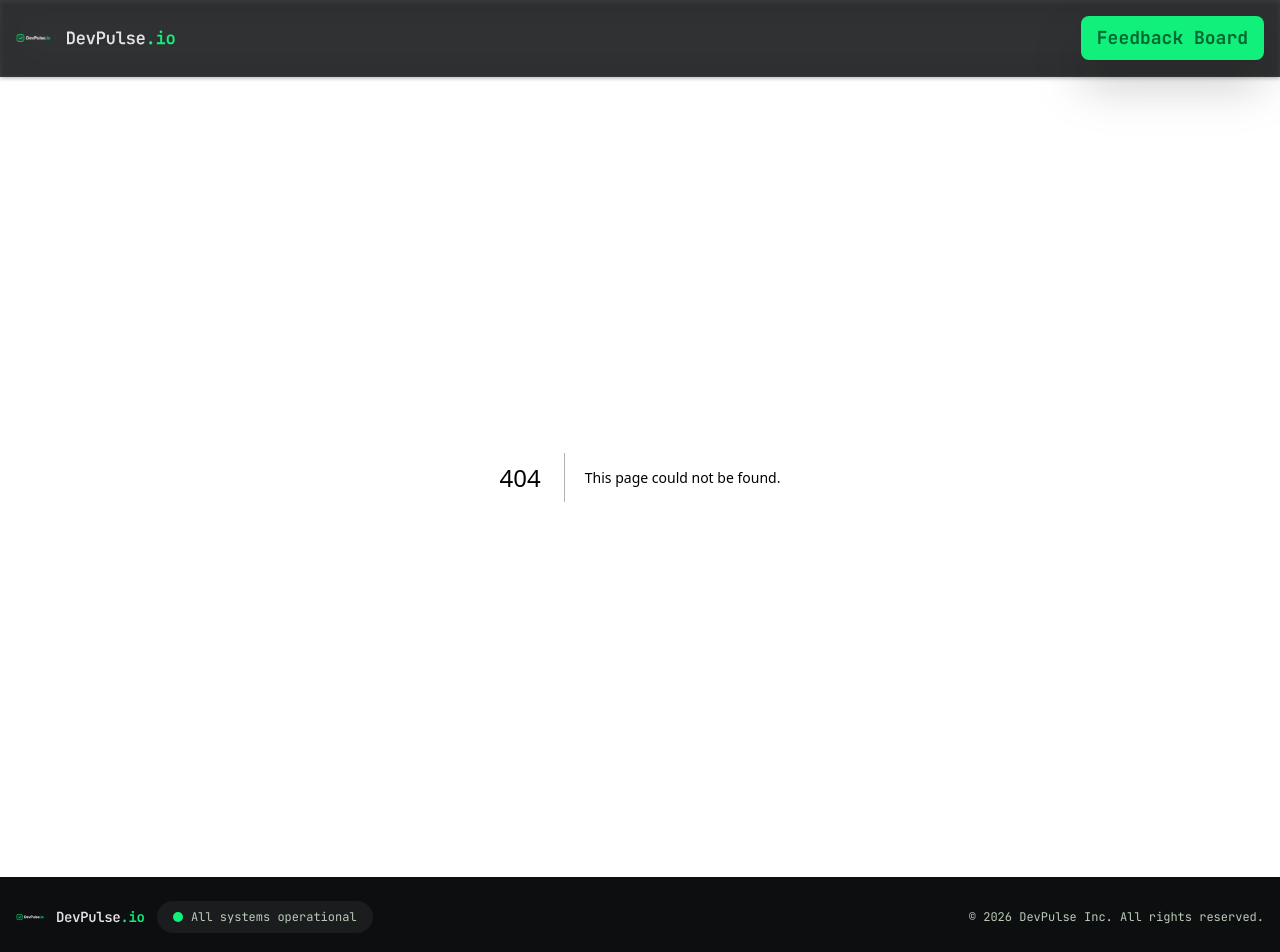
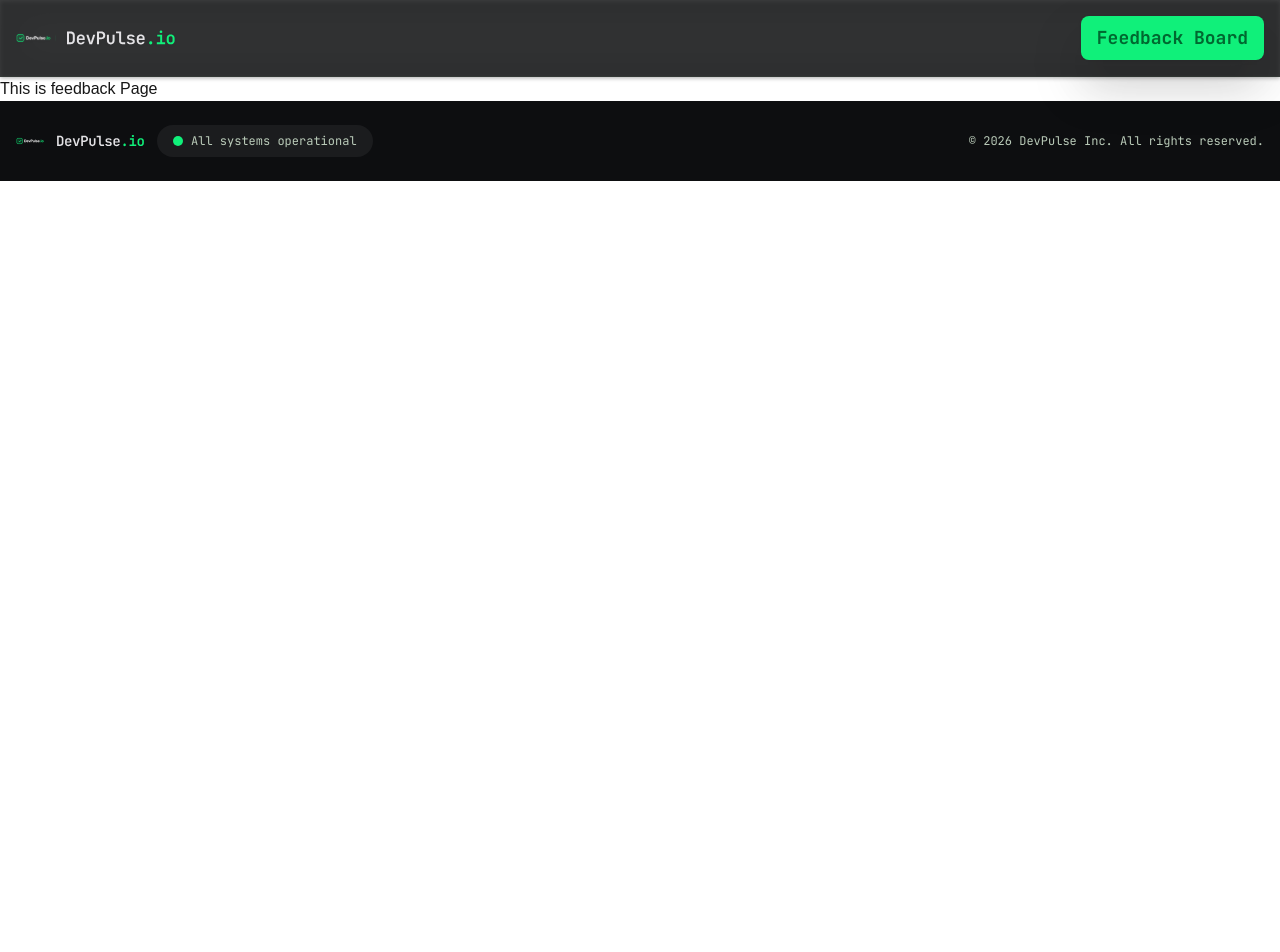
Before and after one commit to abhinavan00/developer_saas_waitlist_and_feedback, a Next.js app: page /feedback in a window 1280 px wide. Before the commit this address had no page. Shown: the top 952 px of the page. After the commit the page ends 800 px from the top, so only its background shows below. Built offline with nearby package versions, Linux system fonts and the light colour scheme.

Commit message:
Minor updates in code

```diff
--- /dev/null
+++ b/app/feedback/page.tsx
@@ -0,0 +1,7 @@
+export default function Feedback() {
+    return (
+        <main>
+            This is feedback Page
+        </main>
+    )
+}
--- a/components/Footer.tsx
+++ b/components/Footer.tsx
@@ -3,7 +3,7 @@ import mobileLogo from '@/public/logo-mobile.svg';
 
 export default function Footer() {
     return (
-        <div
+        <footer
             className={`
                 bg-[#0D0E10] py-6 px-4 flex flex-col
                 md:flex-row md:justify-between md:items-center
@@ -34,6 +34,6 @@ export default function Footer() {
             >
                 © 2026 DevPulse Inc. All rights reserved.
             </p>
-        </div>
+        </footer>
     )
 }
```
Also changed, not shown: app/page.tsx (+6 -1 lines).
